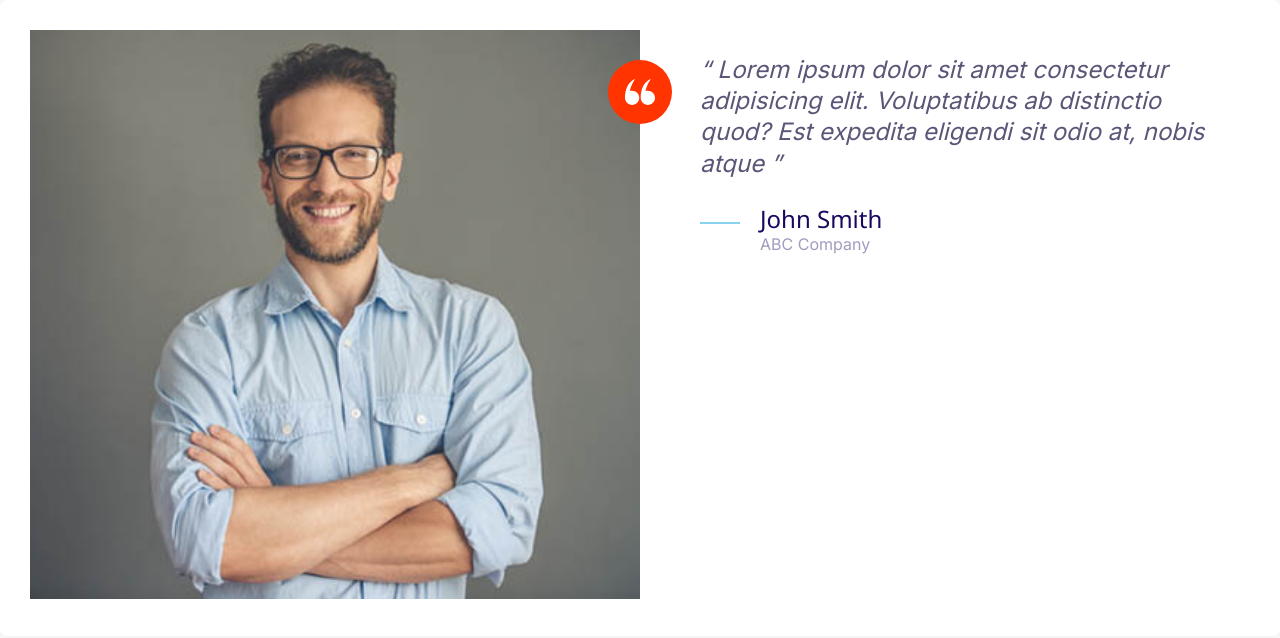
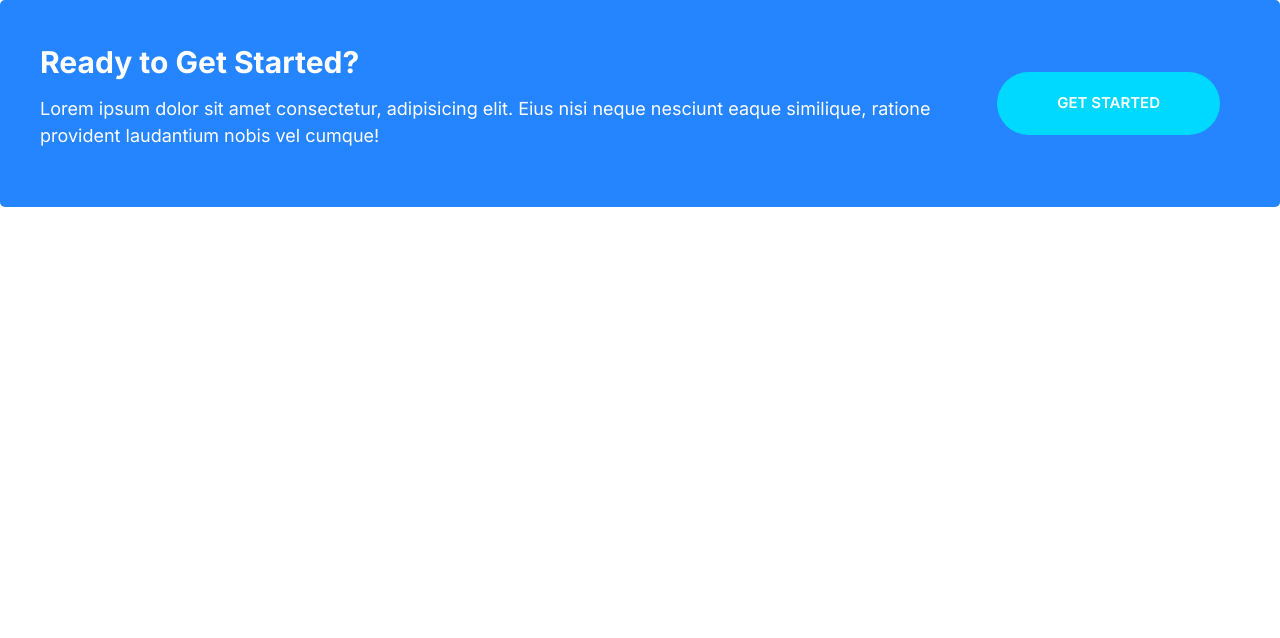
Before and after one commit to sanjaysah101/Moshify, a plain HTML site: page index.html in a window 1280 px wide. Drawn offline with Linux system fonts and the light colour scheme.

Commit message:
Build callout components

```diff
--- a/css/styles.css
+++ b/css/styles.css
@@ -164,7 +164,7 @@ a {
   align-items: center;
 }
 
-.icon-container--accent{
+.icon-container--accent {
   background-color: var(--color-accent);
 }
 
@@ -173,7 +173,7 @@ a {
   height: 40px;
 }
 
-.icon--small{
+.icon--small {
   width: 30px;
   height: 30px;
 }
@@ -237,6 +237,11 @@ a {
 .btn--outline:hover {
   background: var(--color-heading);
   color: #fff;
+}
+
+.btn--stretched {
+  padding-left: 6rem;
+  padding-right: 6rem;
 }
 
 .btn--block {
@@ -452,15 +457,15 @@ a {
 }
 
 /* Testimonials */
-.testimonial{
+.testimonial {
   padding: 3rem;
 }
 
-.testimonial__image{
+.testimonial__image {
   position: relative;
 }
 
-.testimonial__image > img{
+.testimonial__image > img {
   width: 100%;
 }
 
@@ -475,7 +480,47 @@ a {
   .testimonial .quote__author {
     font-size: 2.4rem;
   }
-  .testimonial .quote{
+  .testimonial .quote {
     margin-left: 6rem;
   }
 }
+
+/* Callouts */
+.callout {
+  padding: 4rem;
+  border-radius: 5px;
+}
+
+.callout--primary {
+  background-color: var(--color-primary);
+  color: #fff;
+}
+
+.callout__content {
+  text-align: center;
+}
+
+.callout__heading {
+  color: #fff;
+  margin-top: 0;
+  font-size: 3rem;
+}
+
+.callout .btn {
+  justify-self: center;
+  align-self: center;
+}
+
+@media screen and (min-width: 768px) {
+  .callout .grid--1x2{
+    grid-template-columns: 1fr auto;
+  }
+
+  .callout__content{
+    text-align: left;
+  }
+  .callout .btn{
+    justify-self: start;
+    margin: 0 2rem;
+  }
+}
--- a/index.html
+++ b/index.html
@@ -14,36 +14,17 @@
     <link rel="stylesheet" href="css/styles.css" />
   </head>
   <body>
-    <div class="card testimonial">
+    <div class="callout callout--primary">
       <div class="grid grid--1x2">
-        <div class="testimonial__image">
-          <img src="images/testimonial.jpg" alt="A happy. smilling customer" />
-          <span class="icon-container icon-container--accent">
-            <svg class="icon--small icon--white">
-              <use xlink:href="images/sprite.svg#quotes"></use>
-            </svg>
-          </span>
+        <div class="callout__content">
+          <h2 class="callout__heading">Ready to Get Started?</h2>
+          <p>
+            Lorem ipsum dolor sit amet consectetur, adipisicing elit. Eius nisi
+            neque nesciunt eaque similique, ratione provident laudantium nobis
+            vel cumque!
+          </p>
         </div>
-        <blockquote class="quote">
-          <p class="quote__text">
-            Lorem ipsum dolor sit amet consectetur adipisicing elit.
-            Voluptatibus ab distinctio quod? Est expedita eligendi sit odio at,
-            nobis atque
-          </p>
-          <footer>
-            <div class="media">
-              <div class="media__image">
-                <svg class="icon icon--primary quote__line">
-                  <use xlink:href="images/sprite.svg#line"></use>
-                </svg>
-              </div>
-              <div class="media__body">
-                <h3 class="media__title quote__author">John Smith</h3>
-                <p class="quote__organization">ABC Company</p>
-              </div>
-            </div>
-          </footer>
-        </blockquote>
+        <a href="#" class="btn btn--secondary btn--stretched">Get Started</a>
       </div>
     </div>
   </body>
```
Also changed, not shown: components/callout.html (added, +13 -0 lines).
